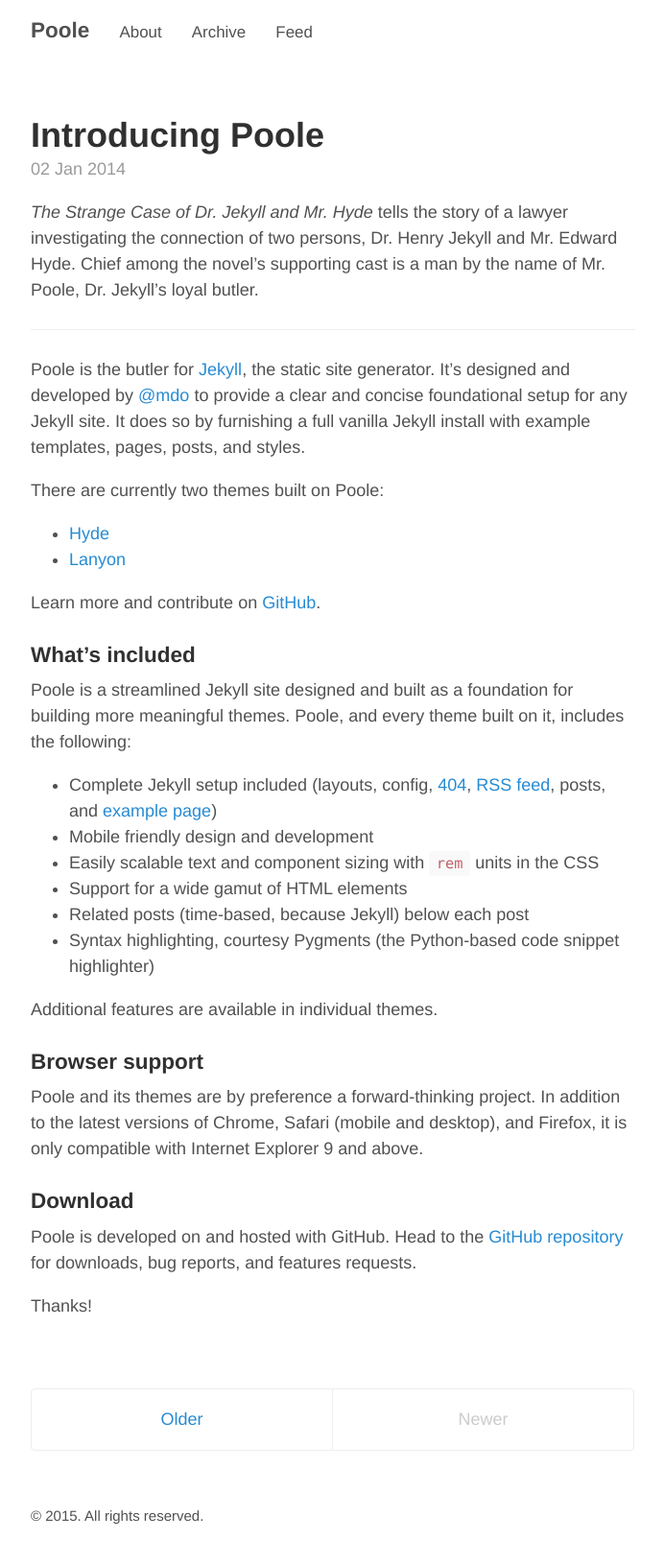
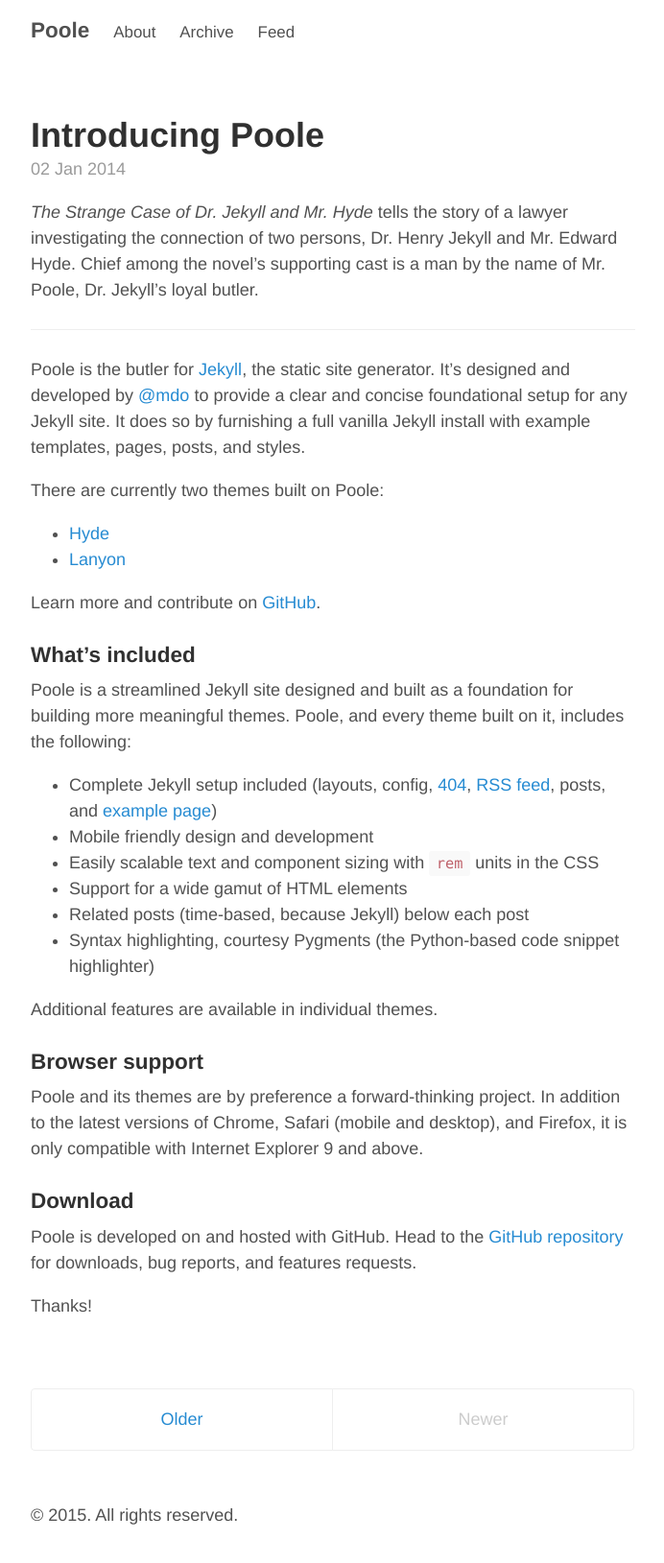
Before and after one commit to michaeldorman/michaeldorman.github.io, a Jekyll site: the page built from index.html, in a window 1280 px wide. Shown: the whole page at 96% size, without its empty margins (293-985 px from the left). Built offline with Jekyll 4.4.1, drawn with Linux system fonts in a browser that asks for light colours; the list of posts is cut into pages by our own code.

Commit message:
replaced defult

```diff
--- a/_layouts/default.html
+++ b/_layouts/default.html
@@ -1,31 +1,32 @@
 <!DOCTYPE html>
-<html lang="en">
+<html xmlns="http://www.w3.org/1999/xhtml" xml:lang="en" lang="en-us">
 
   {% include head.html %}
+  {% include google_analytics.html %}
 
   <body>
 
     <div class="container content">
-      <header class="masthead">
+      <div class="masthead">
         <h3 class="masthead-title">
-<a href="/" title="Home">{{ site.title }}</a>
+          <a href="/" title="Home">{{ site.title }}</a>
 
-{% for page in site.pages_list %}
-  &nbsp;&nbsp;&nbsp;
-  <small><a href="{{ page[1]  }}">{{ page[0] }}</a></small>
-{% endfor %}
-</h3>
-      </header>
+          {% for page in site.pages_list %}
+              &nbsp;&nbsp;&nbsp;<small><a href="{{ page[1]  }}">{{ page[0] }}</a></small>
+          {% endfor %}
 
-      <main>
-        {{ content }}
-      </main>
+        </h3>
+      </div>
 
-      <footer class="footer">
-        <small>
-          &copy; <time datetime="{{ site.time | date_to_xmlschema }}">{{ site.time | date: '%Y' }}</time>. All rights reserved.
-        </small>
-      </footer>
+      {{ content }}
+
+      {% include comments.html %}
+
+      <div class="footer">
+        <p>
+          &copy; {{ site.time | date: '%Y' }}. All rights reserved.
+        </p>
+      </div>
     </div>
 
   </body>
```
